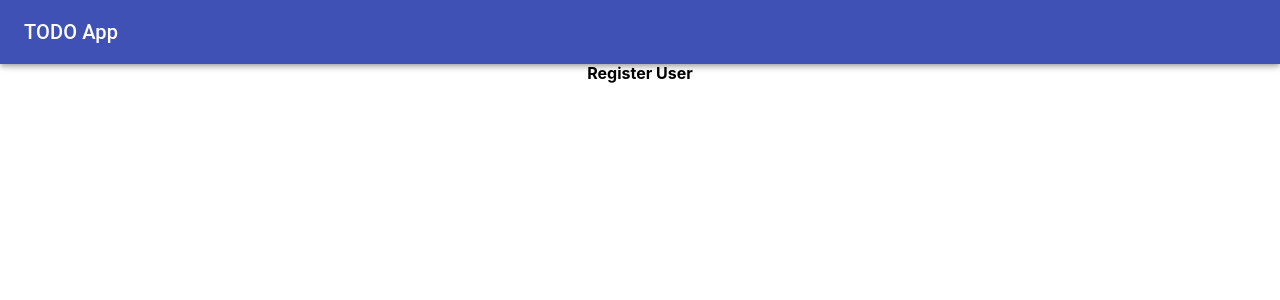
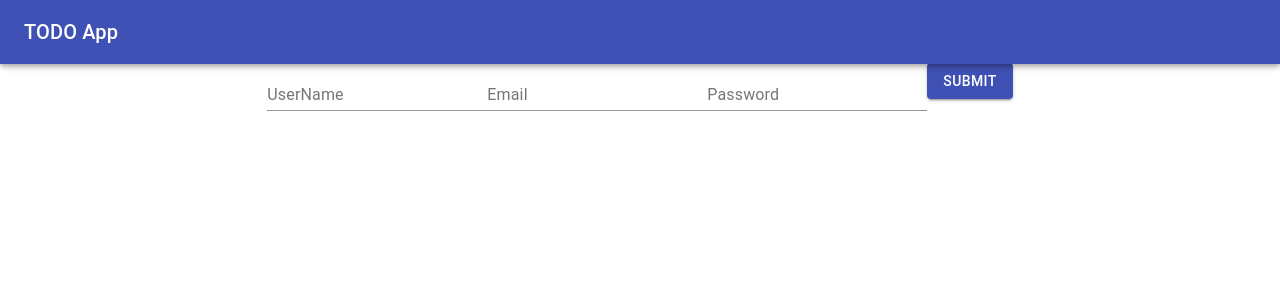
Before and after one commit to Ravitejac6/TodoApp-Google-Notes-, a React (Create React App) app in the folder react/todoapp/: page / in a window 1280 px wide. Shown: the top 300 px of the page. Built offline with nearby package versions, Linux system fonts and the light colour scheme.

Commit message:
feat: RegisterForm added
- Need to add redux
- Onsubmit user details are getting

```diff
--- a/react/todoapp/package.json
+++ b/react/todoapp/package.json
@@ -14,6 +14,7 @@
     "@types/react-dom": "^17.0.3",
     "react": "^17.0.2",
     "react-dom": "^17.0.2",
+    "react-hook-form": "^7.3.5",
     "react-scripts": "4.0.3",
     "typescript": "^4.2.4",
     "web-vitals": "^1.1.1"
--- a/react/todoapp/src/components/RegisterFormComponent.tsx
+++ b/react/todoapp/src/components/RegisterFormComponent.tsx
@@ -1,9 +1,50 @@
-import React from "react";
+import { Button, TextField } from "@material-ui/core";
+import React, { ReactNodeArray, useState } from "react";
+import { UserRegisterModel } from "../interfaces/userRegisterModel";
 
 export const RegisterFormComponent = () => {
+  let initialUserRegister: UserRegisterModel = {
+    userName: "",
+    email: "",
+    password: "",
+  };
+  const [userRegister, setUserRegister] = useState<UserRegisterModel>(
+    initialUserRegister
+  );
+  const handleUserRegister = (
+    e: React.ChangeEvent<HTMLTextAreaElement | HTMLInputElement>
+  ) => {
+    setUserRegister({
+      ...userRegister,
+      [e.currentTarget.name]: e.currentTarget.value,
+    });
+  };
+
+  const handleSubmit = (e: React.FormEvent<HTMLFormElement>) => {
+    e.preventDefault();
+  };
   return (
-    <>
-      <h4>Register User</h4>
-    </>
+    <div>
+      <form onSubmit={handleSubmit}>
+        <TextField
+          name="userName"
+          label="UserName"
+          onChange={(e) => handleUserRegister(e)}
+        />
+        <TextField
+          name="email"
+          label="Email"
+          onChange={(e) => handleUserRegister(e)}
+        />
+        <TextField
+          name="password"
+          label="Password"
+          onChange={(e) => handleUserRegister(e)}
+        />
+        <Button variant="contained" color="primary" type="submit">
+          Submit
+        </Button>
+      </form>
+    </div>
   );
 };
--- /dev/null
+++ b/react/todoapp/src/interfaces/userRegisterModel.ts
@@ -0,0 +1,5 @@
+export interface UserRegisterModel {
+  userName: String;
+  email: String;
+  password: String;
+}
```
Also changed, not shown: 1 other file (tests, documents, lock files or other folders).
